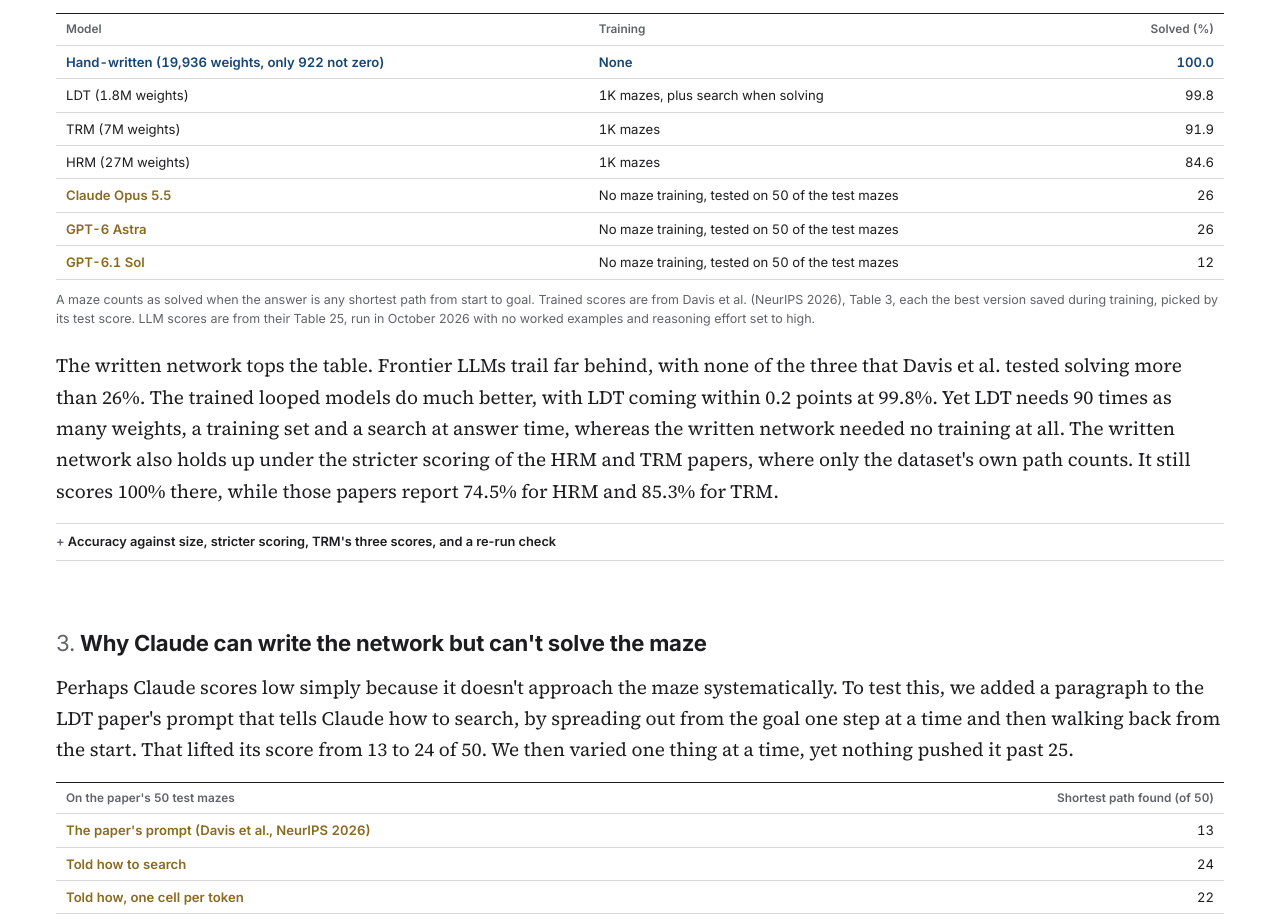
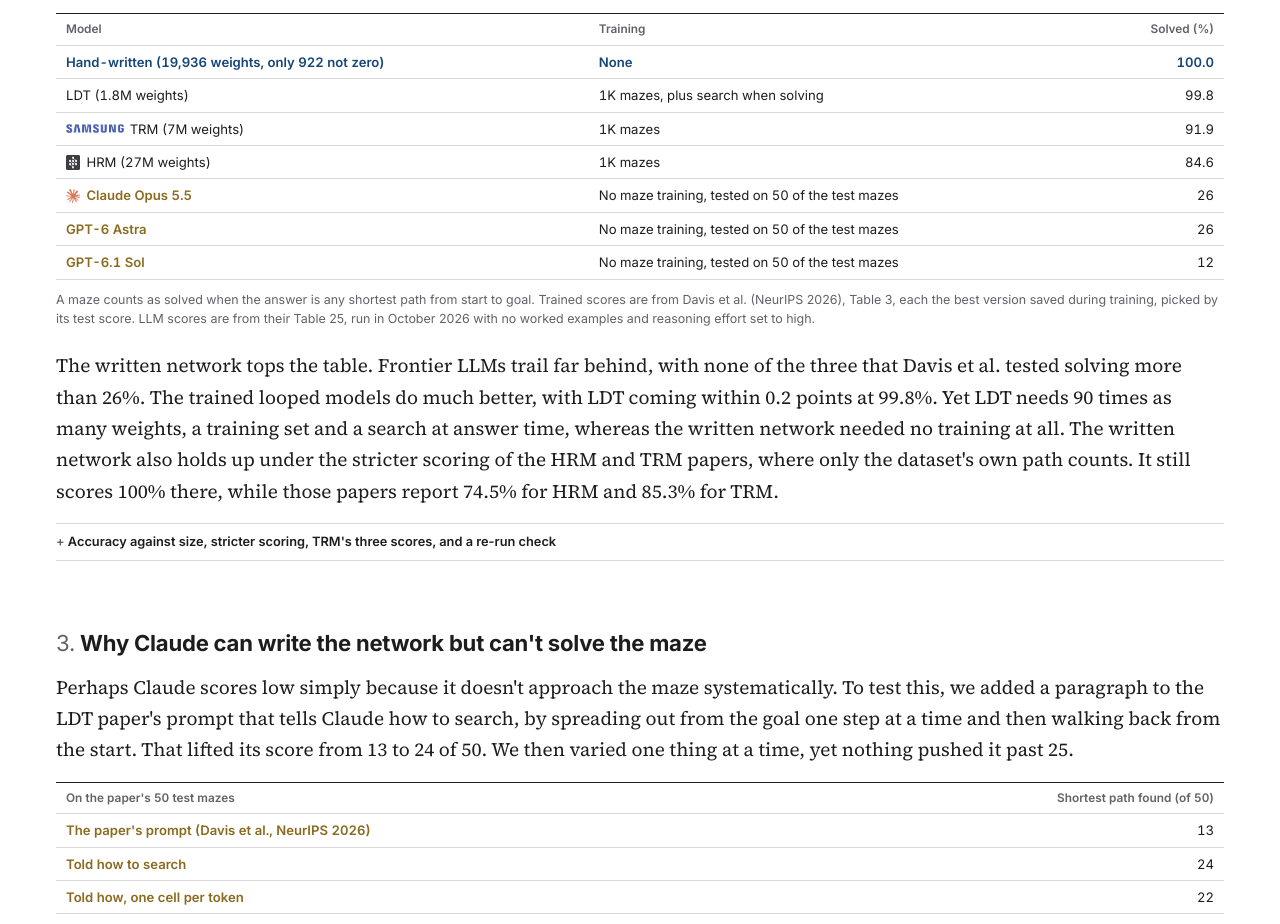
Before and after one commit to python-arch/written-not-trained, a plain HTML site: page index.html in a window 1280 px wide. Shown: the part 6581-7505 px from the top of the page. Drawn offline with Linux system fonts and the light colour scheme.

Commit message:
Add logos for Claude, TRM and HRM in the tables
Small logos beside the model names in the Maze-Hard, Sudoku and
GraphWalks tables: the Claude glyph (Bootstrap Icons, MIT) in Claude's
coral, the Samsung wordmark from Samsung SAIL Montreal's GitHub avatar
for TRM, and Sapient Intelligence's GitHub avatar for HRM. Logos are
unmodified apart from the Samsung crop to its wordmark.

Co-Authored-By: Ahmed Heakl <52796111+ahmedheakl@users.noreply.github.com>

```diff
--- a/index.html
+++ b/index.html
@@ -163,6 +163,8 @@
   table.text-first td:first-child, table.text-first th:first-child { white-space: normal; }
   table.text-first tbody:not(.group) tr:last-child td { border-bottom-color: var(--fg); }
   table.text-wrap td:not(.num), table.text-wrap th:not(.num) { white-space: normal; }
+  .mlogo { height: 1.1em; width: auto; vertical-align: -0.2em; margin-right: 6px; }
+  .mlogo.word { height: 0.7em; vertical-align: 0.02em; }
   td .sub { display: block; font-weight: 400; color: var(--muted); font-size: 0.74rem; }
   .ablate { font-family: var(--sans); font-size: 0.8rem; line-height: 1.5; color: var(--muted); margin: 0 0 22px; border-left: 2px solid var(--line); padding-left: 12px; }
   .ablate .label { margin: 0 0 6px; }
@@ -396,9 +398,9 @@
   <tbody>
     <tr class="written"><td>Hand-written (19,936 weights, only 922 not zero)</td><td>None</td><td class="num">100.0</td></tr>
     <tr><td>LDT (1.8M weights)</td><td>1K mazes, plus search when solving</td><td class="num">99.8</td></tr>
-    <tr><td>TRM (7M weights)</td><td>1K mazes</td><td class="num">91.9</td></tr>
-    <tr><td>HRM (27M weights)</td><td>1K mazes</td><td class="num">84.6</td></tr>
-    <tr class="llm"><td>Claude Opus 5.5</td><td>No maze training, tested on 50 of the test mazes</td><td class="num">26</td></tr>
+    <tr><td><img class="mlogo word" src="figures/logos/samsung.png" width="63" height="10" alt="Samsung logo">TRM (7M weights)</td><td>1K mazes</td><td class="num">91.9</td></tr>
+    <tr><td><img class="mlogo" src="figures/logos/sapient.png" width="16" height="16" alt="Sapient Intelligence logo">HRM (27M weights)</td><td>1K mazes</td><td class="num">84.6</td></tr>
+    <tr class="llm"><td><img class="mlogo" src="figures/logos/claude.svg" width="16" height="16" alt="Claude logo">Claude Opus 5.5</td><td>No maze training, tested on 50 of the test mazes</td><td class="num">26</td></tr>
     <tr class="llm"><td>GPT-6 Astra</td><td>No maze training, tested on 50 of the test mazes</td><td class="num">26</td></tr>
     <tr class="llm"><td>GPT-6.1 Sol</td><td>No maze training, tested on 50 of the test mazes</td><td class="num">12</td></tr>
   </tbody>
@@ -552,10 +554,10 @@
   <tbody>
     <tr class="written"><td>Hand-written (2,973,688 weights, only 17,014 not zero)<span class="sub">No training</span></td><td class="num">100</td><td class="num">100</td></tr>
     <tr><td><a href="https://github.com/chenglou/sotaku">Sotaku v2</a> (800K weights)<span class="sub">Trained on 2.7M puzzles</span></td><td class="num">–</td><td class="num">98.96</td></tr>
-    <tr><td>TRM (5M weights)<span class="sub">Trained on 1K puzzles, plus rearranged copies</span></td><td class="num">–</td><td class="num">79.5</td></tr>
-    <tr><td>HRM (27M weights)<span class="sub">Trained on 1K puzzles, plus rearranged copies</span></td><td class="num">–</td><td class="num">55.4</td></tr>
+    <tr><td><img class="mlogo word" src="figures/logos/samsung.png" width="63" height="10" alt="Samsung logo">TRM (5M weights)<span class="sub">Trained on 1K puzzles, plus rearranged copies</span></td><td class="num">–</td><td class="num">79.5</td></tr>
+    <tr><td><img class="mlogo" src="figures/logos/sapient.png" width="16" height="16" alt="Sapient Intelligence logo">HRM (27M weights)<span class="sub">Trained on 1K puzzles, plus rearranged copies</span></td><td class="num">–</td><td class="num">55.4</td></tr>
     <tr class="llm"><td>GPT-6 Astra<span class="sub">No Sudoku training</span></td><td class="num">68</td><td class="num">–</td></tr>
-    <tr class="llm"><td>Claude Opus 5.5<span class="sub">No Sudoku training</span></td><td class="num">54</td><td class="num">–</td></tr>
+    <tr class="llm"><td><img class="mlogo" src="figures/logos/claude.svg" width="16" height="16" alt="Claude logo">Claude Opus 5.5<span class="sub">No Sudoku training</span></td><td class="num">54</td><td class="num">–</td></tr>
     <tr class="llm"><td>GPT-6.1 Sol<span class="sub">No Sudoku training</span></td><td class="num">44</td><td class="num">–</td></tr>
   </tbody>
 </table>
@@ -620,8 +622,8 @@
     <tr class="llm"><td>Gemini 4 Carbon</td><td class="num">96.2</td></tr>
     <tr class="llm"><td>Gemini 4 Argon</td><td class="num">84.2</td></tr>
     <tr class="llm"><td>GPT-6 Astra</td><td class="num">71.8</td></tr>
-    <tr class="llm"><td>Claude Opus 5.5</td><td class="num">66.8</td></tr>
-    <tr class="llm"><td>Claude Fable 5.1</td><td class="num">65.0</td></tr>
+    <tr class="llm"><td><img class="mlogo" src="figures/logos/claude.svg" width="16" height="16" alt="Claude logo">Claude Opus 5.5</td><td class="num">66.8</td></tr>
+    <tr class="llm"><td><img class="mlogo" src="figures/logos/claude.svg" width="16" height="16" alt="Claude logo">Claude Fable 5.1</td><td class="num">65.0</td></tr>
   </tbody>
 </table>
 </div>
```
Also changed, not shown: figures/logos/claude.svg (added), figures/logos/samsung.png (added), figures/logos/sapient.png (added).
